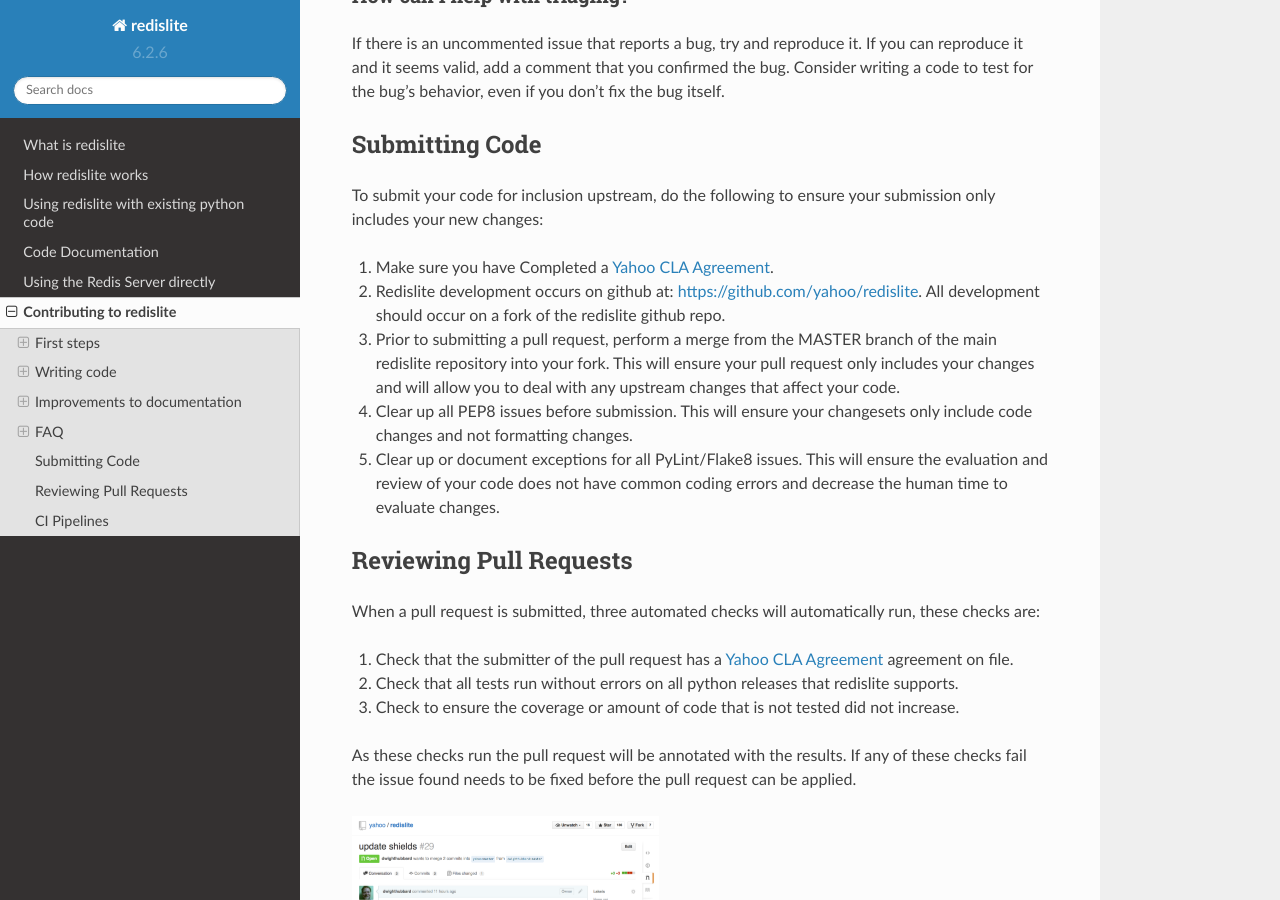
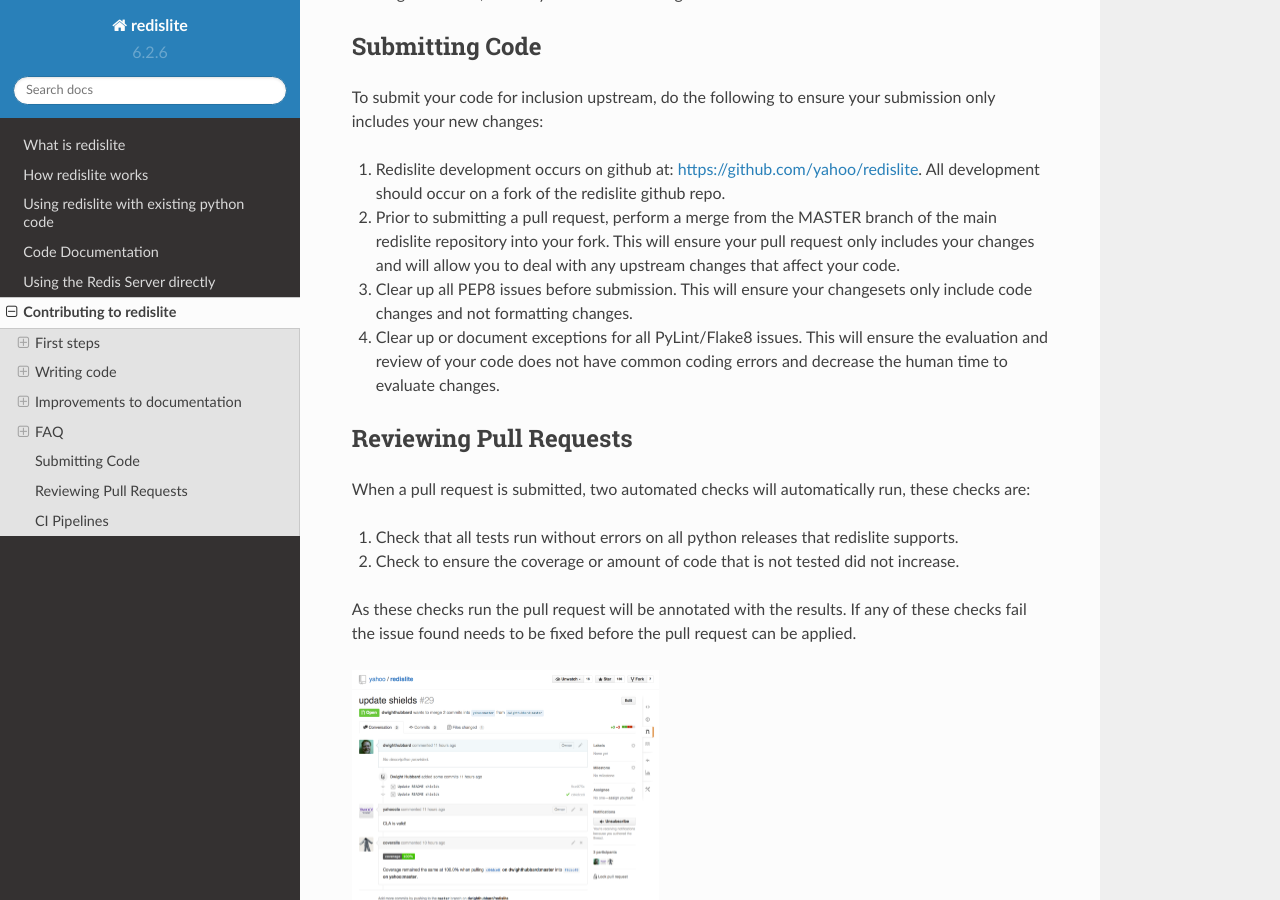
Before and after one commit to yahoo/redislite, a Sphinx documentation site: the page built from docs/source/topic/contributing.rst, in a window 1280 px wide and 900 px high, scrolled down 3446 px. Built offline with Sphinx 7.4.7 and the Read the Docs theme 2.0.0, drawn with Linux system fonts in a browser that asks for light colours; pages that are not in the unit, such as notebooks, are missing from menus; the version number is read from the project's files by our own code; some of the changed text lies outside the part shown.

Commit message:
Update contributing.rst (#167)
Yahoo no longer issues CLAs. The OSPO is going through an exercise to remove references to https://yahoocla.herokuapp.com.

```diff
--- a/docs/source/topic/contributing.rst
+++ b/docs/source/topic/contributing.rst
@@ -11,12 +11,6 @@
 * Report an issue_ or find a bug to fix on our issue_ tracker on github.
 * Improve the documentation.
 * Write unit tests.
-
-
-Sign the Contributor License Agreement
-~~~~~~~~~~~~~~~~~~~~~~~~~~~~~~~~~~~~~~
-
-Prior to submitting a pull request, please complete a `Yahoo CLA Agreement <https://yahoocla.herokuapp.com>`_.
 
 
 Set up Development Environment
@@ -163,26 +157,24 @@
 To submit your code for inclusion upstream, do the following to ensure your
 submission only includes your new changes:
 
-1.  Make sure you have Completed a `Yahoo CLA Agreement <https://yahoocla.herokuapp.com>`_.
-2.  Redislite development occurs on github at: https://github.com/yahoo/redislite.  All
+1.  Redislite development occurs on github at: https://github.com/yahoo/redislite.  All
     development should occur on a fork of the redislite github repo.
-3.  Prior to submitting a pull request, perform a merge from the MASTER branch of the main
+2.  Prior to submitting a pull request, perform a merge from the MASTER branch of the main
     redislite repository into your fork.  This will ensure your pull request only includes your
     changes and will allow you to deal with any upstream changes that affect
     your code.
-4.  Clear up all PEP8 issues before submission.  This will ensure your changesets only
+3.  Clear up all PEP8 issues before submission.  This will ensure your changesets only
     include code changes and not formatting changes.
-5.  Clear up or document exceptions for all PyLint/Flake8 issues.  This will
+4.  Clear up or document exceptions for all PyLint/Flake8 issues.  This will
     ensure the evaluation and review of your code does not have common coding
     errors and decrease the human time to evaluate changes.
 
 Reviewing Pull Requests
 -----------------------
-When a pull request is submitted, three automated checks will automatically run, these checks are:
+When a pull request is submitted, two automated checks will automatically run, these checks are:
 
-1. Check that the submitter of the pull request has a `Yahoo CLA Agreement <https://yahoocla.herokuapp.com>`_ agreement on file.
-2. Check that all tests run without errors on all python releases that redislite supports.
-3. Check to ensure the coverage or amount of code that is not tested did not increase.
+1. Check that all tests run without errors on all python releases that redislite supports.
+2. Check to ensure the coverage or amount of code that is not tested did not increase.
 
 As these checks run the pull request will be annotated with the results.  If any of these checks fail the issue found needs to be fixed before the pull request can be applied.
 
```
